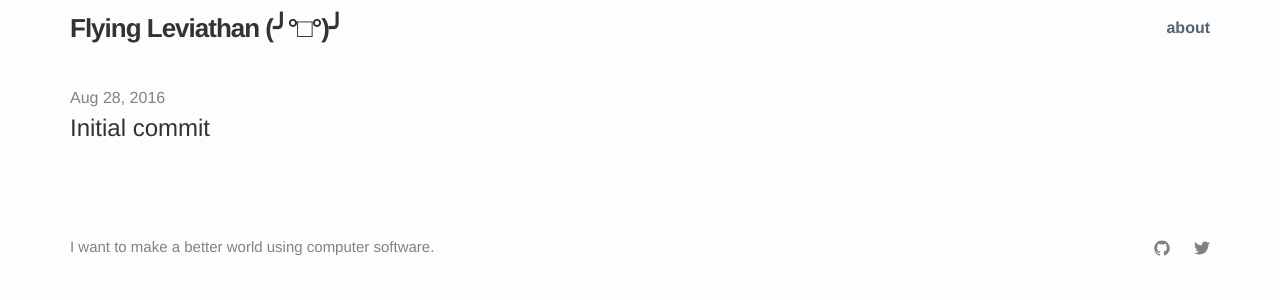
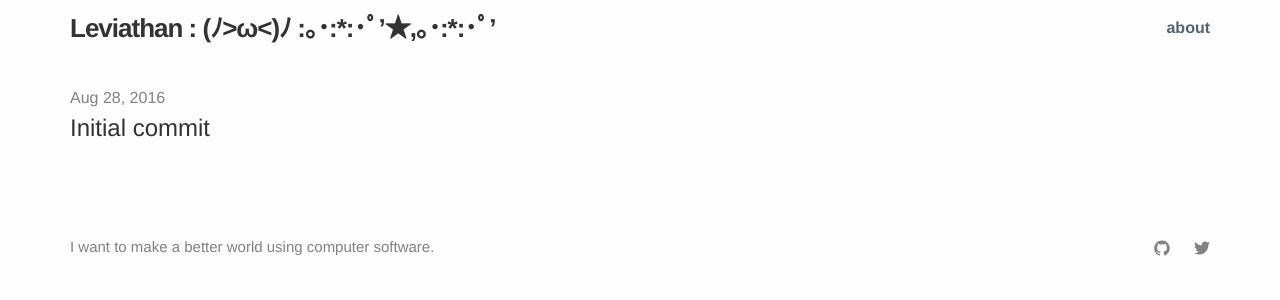
Before and after one commit to kohgpat/kohgpat.github.io, a Jekyll site: the page built from index.html, in a window 1280 px wide. Shown: the top 300 px of the page. Built offline with Jekyll 4.4.1, drawn with Linux system fonts in a browser that asks for light colours.

Commit message:
Update title

```diff
--- a/_config.yml
+++ b/_config.yml
@@ -13,7 +13,7 @@
 # you will see them accessed via {{ site.title }}, {{ site.email }}, and so on.
 # You can create any custom variable you would like, and they will be accessible
 # in the templates via {{ site.myvariable }}.
-title: Flying Leviathan (╯°□°)╯
+title: "Leviathan :  (ﾉ>ω<)ﾉ :｡･:*:･ﾟ’★,｡･:*:･ﾟ’"
 email: your-email@domain.com
 description: > # this means to ignore newlines until "baseurl:"
   I want to make a better world using computer software.
```
